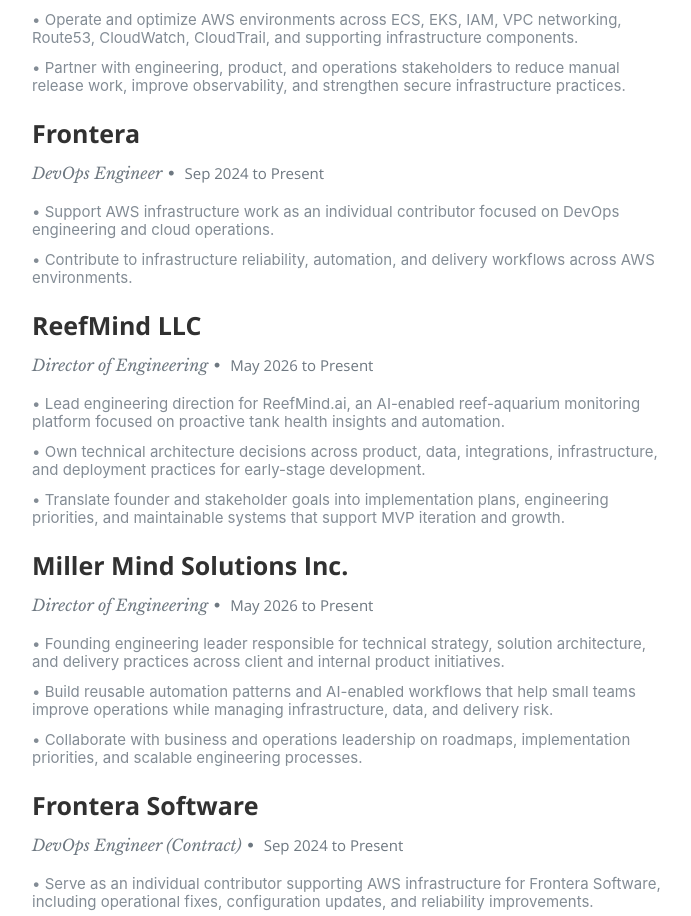
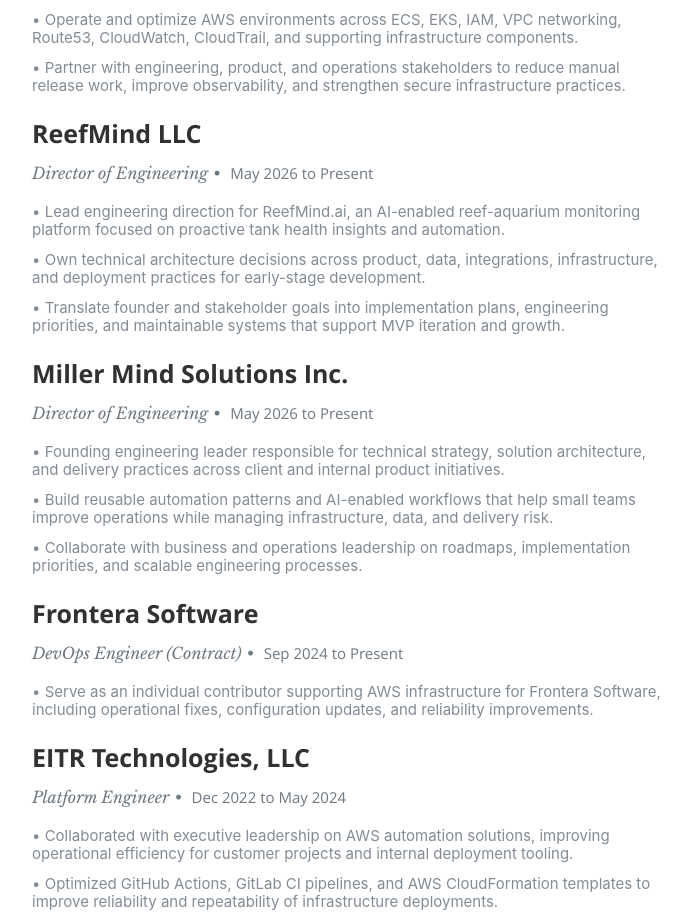
Before and after one commit to M3GH4NN/meghann-dev-app, a React (Create React App) app: page / in a window 1280 px wide. Shown: the part 1924-2840 px from the top of the page, without its empty margins (373-1064 px from the left). Built offline with nearby package versions, Linux system fonts and the light colour scheme.

Commit message:
Remove duplicate Frontera website entry
Keep a single Frontera Software IC DevOps Engineer contract entry and test that the public resume timeline has only one Frontera work item.

```diff
--- a/src/components/resumeData.js
+++ b/src/components/resumeData.js
@@ -47,16 +47,6 @@ let resumeData = {
         "Design, maintain, and improve CI/CD pipelines and deployment automation with GitHub Actions, Terraform, and AWS services.",
         "Operate and optimize AWS environments across ECS, EKS, IAM, VPC networking, Route53, CloudWatch, CloudTrail, and supporting infrastructure components.",
         "Partner with engineering, product, and operations stakeholders to reduce manual release work, improve observability, and strengthen secure infrastructure practices.",
-      ],
-    },
-    {
-      CompanyName: "Frontera",
-      specialization: "DevOps Engineer",
-      MonthOfLeaving: "Sep",
-      YearOfLeaving: "2024 to Present",
-      Achievements: [
-        "Support AWS infrastructure work as an individual contributor focused on DevOps engineering and cloud operations.",
-        "Contribute to infrastructure reliability, automation, and delivery workflows across AWS environments.",
       ],
     },
     {
```
Also changed, not shown: 1 other file (tests, documents, lock files or other folders).
